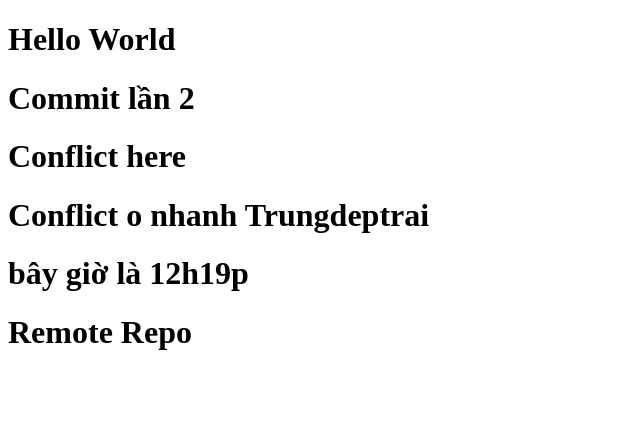
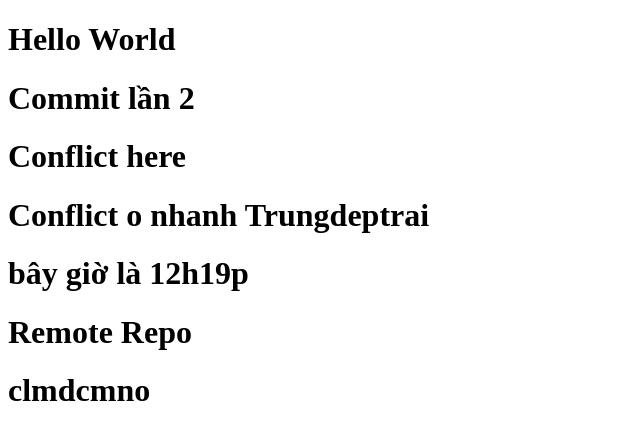
Before and after one commit to TrungPXHS160623/GITTEST, a plain HTML site: page index.html in a window 1280 px wide. Shown: the whole page, without its empty margins (0-640 px from the left). Drawn offline with Linux system fonts and the light colour scheme.

Commit message:
them 1 ti

```diff
--- a/index.html
+++ b/index.html
@@ -12,5 +12,7 @@
     <h1>Conflict o nhanh Trungdeptrai</h1>
     <h1>bây giờ là 12h19p</h1>
     <h1>Remote Repo</h1>
+    <h1>clmdcmno</h1>
+
 </body>
 </html>
```
